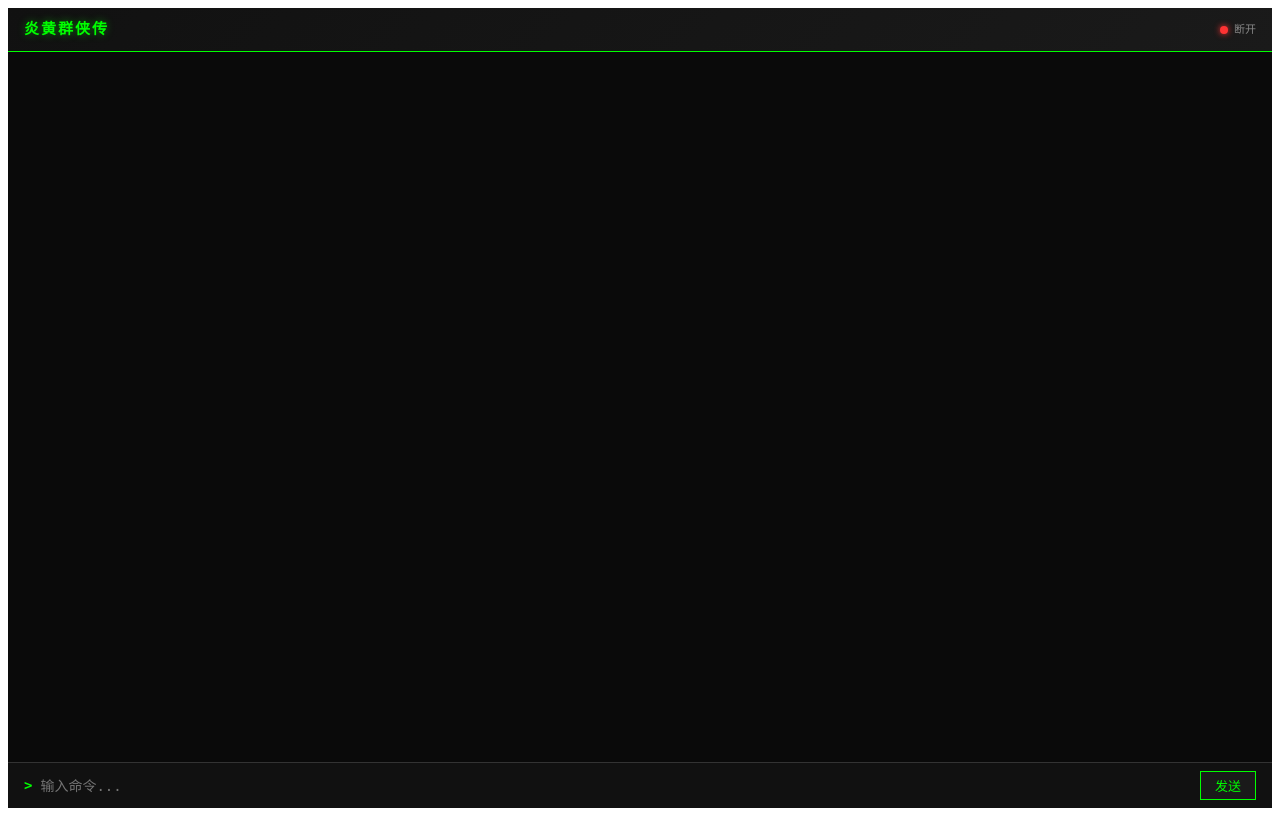
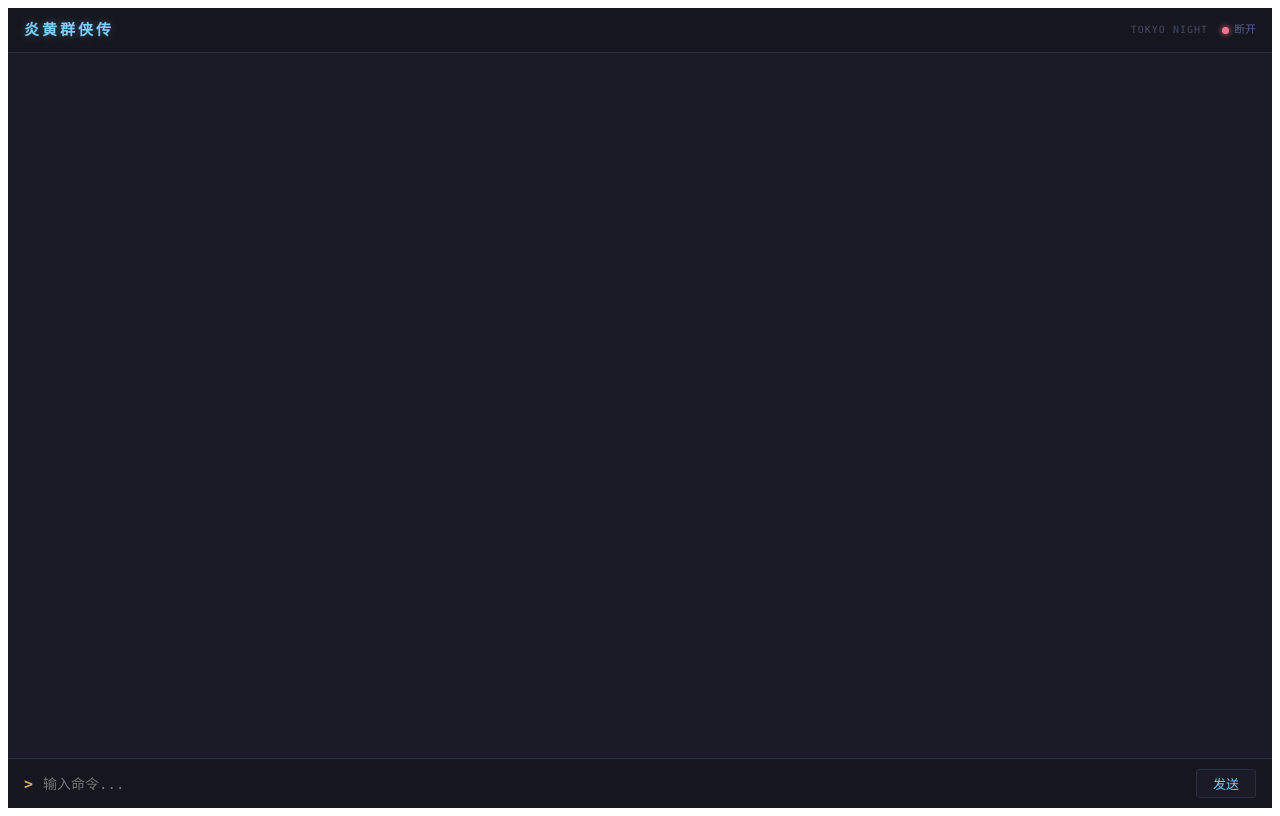
Before and after one commit to yongouyang/mud_game, a React (Vite) app: page / in a window 1280 px wide. Built offline with nearby package versions, Linux system fonts and the light colour scheme; no server answers.

Commit message:
Add 3 theme system (Tokyo Night, Catppuccin Mocha, 古卷琥珀) — switch via URL hash

```diff
--- a/src/App.tsx
+++ b/src/App.tsx
@@ -1,5 +1,15 @@
+import { useEffect, useState } from 'react';
 import { Terminal } from './components/Terminal';
+import { Theme, getTheme } from './themes';
 
 export default function App() {
-  return <Terminal />;
+  const [theme, setTheme] = useState<Theme>(() => getTheme(window.location.hash.slice(1)));
+
+  useEffect(() => {
+    const onHashChange = () => setTheme(getTheme(window.location.hash.slice(1)));
+    window.addEventListener('hashchange', onHashChange);
+    return () => window.removeEventListener('hashchange', onHashChange);
+  }, []);
+
+  return <Terminal theme={theme} />;
 }
--- a/src/components/Terminal.tsx
+++ b/src/components/Terminal.tsx
@@ -1,7 +1,12 @@
 import { useState, useEffect, useRef, useCallback } from 'react';
 import { io, Socket } from 'socket.io-client';
+import { Theme } from '../themes';
 
-export function Terminal() {
+interface TerminalProps {
+  theme: Theme;
+}
+
+export function Terminal({ theme }: TerminalProps) {
   const [lines, setLines] = useState<string[]>([]);
   const [input, setInput] = useState('');
   const [connected, setConnected] = useState(false);
@@ -18,12 +23,13 @@ export function Terminal() {
       setConnected(true);
       appendLines([
         '',
-        '  ╔════════════════════════════╗',
-        '  ║    ★ 炎黄群侠传 ★        ║',
-        '  ║    Web MUD Phase 1        ║',
-        '  ╠════════════════════════════╣',
-        '  ║  输入 help 查看可用命令    ║',
-        '  ╚════════════════════════════╝',
+        `  ╔════════════════════════════╗`,
+        `  ║    ★ 炎黄群侠传 ★        ║`,
+        `  ║    Web MUD Phase 1        ║`,
+        `  ╠════════════════════════════╣`,
+        `  ║  输入 help 查看可用命令    ║`,
+        `  ║  #tokyo | #catppuccin | #amber  ║`,
+        `  ╚════════════════════════════╝`,
         '',
       ]);
     });
@@ -77,36 +83,34 @@ export function Terminal() {
     inputRef.current?.focus();
   }, []);
 
+  const s = styles(theme);
+  const dotColor = connected ? theme.success : theme.error;
+
   return (
-    <div style={styles.container} onClick={handleContainerClick}>
+    <div style={s.container} onClick={handleContainerClick}>
       {/* Header */}
-      <div style={styles.header}>
-        <h1 style={styles.title}>炎黄群侠传</h1>
-        <span style={styles.status}>
-          <span
-            style={{
-              ...styles.dot,
-              background: connected ? '#0f0' : '#f33',
-              boxShadow: `0 0 6px ${connected ? '#0f0' : '#f33'}`,
-            }}
-          />
-          <span style={styles.statusLabel}>
-            {connected ? '在线' : '断开'}
+      <div style={s.header}>
+        <h1 style={s.title}>炎黄群侠传</h1>
+        <div style={s.headerRight}>
+          <span style={s.themeBadge}>{theme.name}</span>
+          <span style={s.status}>
+            <span style={{ ...s.dot, background: dotColor, boxShadow: `0 0 6px ${dotColor}` }} />
+            <span style={s.statusLabel}>{connected ? '在线' : '断开'}</span>
           </span>
-        </span>
+        </div>
       </div>
 
       {/* Output */}
-      <div ref={outputRef} style={styles.output}>
+      <div ref={outputRef} style={s.output}>
         {lines.join('\n')}
       </div>
 
       {/* Input bar */}
-      <div style={styles.inputBar}>
-        <span style={styles.prompt}>&gt;</span>
+      <div style={s.inputBar}>
+        <span style={s.prompt}>&gt;</span>
         <input
           ref={inputRef}
-          style={styles.input}
+          style={s.input}
           type="text"
           value={input}
           onChange={(e) => setInput(e.target.value)}
@@ -115,7 +119,7 @@ export function Terminal() {
           autoFocus
           autoComplete="off"
         />
-        <button style={styles.sendBtn} onClick={sendCommand}>
+        <button style={s.sendBtn} onClick={sendCommand}>
           发送
         </button>
       </div>
@@ -123,91 +127,108 @@ export function Terminal() {
   );
 }
 
-const styles: Record<string, React.CSSProperties> = {
+function styles(t: Theme) {
+  return {
     container: {
       display: 'flex',
-    flexDirection: 'column',
+      flexDirection: 'column' as const,
       height: '100vh',
-    background: '#0a0a0a',
-    color: '#33ff33',
-    fontFamily: "'Consolas', 'Monaco', 'Courier New', 'Fira Code', monospace",
+      background: t.bg,
+      color: t.fg,
+      fontFamily: "'JetBrains Mono', 'Fira Code', 'Consolas', 'Monaco', 'Courier New', monospace",
       fontSize: 14,
-    lineHeight: 1.55,
+      lineHeight: 1.6,
       overflow: 'hidden',
     },
     header: {
-    background: 'linear-gradient(135deg, #111 0%, #1a1a1a 100%)',
+      background: t.bgDark,
       padding: '10px 16px',
-    borderBottom: '1px solid #0f0',
+      borderBottom: `1px solid ${t.border}`,
       display: 'flex',
       alignItems: 'center',
       justifyContent: 'space-between',
       flexShrink: 0,
     },
     title: {
-    color: '#0f0',
+      color: t.accent,
       fontSize: 15,
-    letterSpacing: 2,
-    textShadow: '0 0 8px rgba(0,255,0,0.4)',
+      letterSpacing: 3,
+      textShadow: t.glow,
       margin: 0,
+      fontWeight: 600 as const,
+    },
+    headerRight: {
+      display: 'flex',
+      alignItems: 'center',
+      gap: 14,
+    },
+    themeBadge: {
+      color: t.fgDim,
+      fontSize: 10,
+      letterSpacing: 1,
+      textTransform: 'uppercase' as const,
+      opacity: 0.7,
     },
     status: {
       display: 'flex',
       alignItems: 'center',
-    gap: 6,
+      gap: 5,
       fontSize: 11,
-    color: '#888',
     },
     dot: {
       display: 'inline-block',
-    width: 8,
-    height: 8,
+      width: 7,
+      height: 7,
       borderRadius: '50%',
+      transition: 'background 0.3s',
     },
     statusLabel: {
-    color: '#888',
+      color: t.fgDim,
     },
     output: {
       flex: 1,
-    overflowY: 'auto',
-    padding: '12px 16px',
-    whiteSpace: 'pre-wrap',
-    wordBreak: 'break-all',
-    scrollBehavior: 'smooth',
+      overflowY: 'auto' as const,
+      padding: '14px 18px',
+      whiteSpace: 'pre-wrap' as const,
+      wordBreak: 'break-all' as const,
+      scrollBehavior: 'smooth' as const,
     },
     inputBar: {
       display: 'flex',
       alignItems: 'center',
-    gap: 6,
-    padding: '8px 16px',
-    background: '#111',
-    borderTop: '1px solid #333',
+      gap: 8,
+      padding: '10px 16px',
+      background: t.bgDark,
+      borderTop: `1px solid ${t.border}`,
       flexShrink: 0,
     },
     prompt: {
-    color: '#0f0',
-    fontWeight: 'bold',
-    fontSize: 14,
+      color: t.prompt,
+      fontWeight: 'bold' as const,
+      fontSize: 15,
       flexShrink: 0,
     },
     input: {
       flex: 1,
       background: 'transparent',
       border: 'none',
-    color: '#33ff33',
+      color: t.fg,
       fontFamily: 'inherit',
       fontSize: 14,
       outline: 'none',
-    caretColor: '#0f0',
+      caretColor: t.accent,
     },
     sendBtn: {
-    background: '#1a1a1a',
-    color: '#0f0',
-    border: '1px solid #0f0',
-    padding: '4px 14px',
+      background: t.bg,
+      color: t.accent,
+      border: `1px solid ${t.border}`,
+      padding: '4px 16px',
+      borderRadius: 3,
       fontFamily: 'inherit',
       fontSize: 13,
       cursor: 'pointer',
       flexShrink: 0,
+      transition: 'all 0.15s',
     },
   };
+}
--- /dev/null
+++ b/src/themes.ts
@@ -0,0 +1,69 @@
+export interface Theme {
+  name: string;
+  bg: string;        // main background
+  bgDark: string;    // header, input bar
+  bgHover: string;   // button hover
+  fg: string;        // main text
+  fgDim: string;     // muted text
+  accent: string;    // title, borders, highlights
+  accentAlt: string; // secondary accent (box borders, etc.)
+  prompt: string;    // > symbol
+  success: string;   // connected dot
+  error: string;     // disconnected dot
+  border: string;    // dividers
+  glow: string;      // text shadow glow
+}
+
+export const themes: Record<string, Theme> = {
+  tokyo: {
+    name: 'Tokyo Night',
+    bg: '#1a1b26',
+    bgDark: '#16161e',
+    bgHover: '#3d59a1',
+    fg: '#c0caf5',
+    fgDim: '#565f89',
+    accent: '#7dcfff',
+    accentAlt: '#bb9af7',
+    prompt: '#e0af68',
+    success: '#9ece6a',
+    error: '#f7768e',
+    border: '#292e42',
+    glow: '0 0 10px rgba(125, 207, 255, 0.3)',
+  },
+
+  catppuccin: {
+    name: 'Catppuccin Mocha',
+    bg: '#1e1e2e',
+    bgDark: '#181825',
+    bgHover: '#89b4fa',
+    fg: '#cdd6f4',
+    fgDim: '#6c7086',
+    accent: '#cba6f7',
+    accentAlt: '#89b4fa',
+    prompt: '#fab387',
+    success: '#a6e3a1',
+    error: '#f38ba8',
+    border: '#313244',
+    glow: '0 0 10px rgba(203, 166, 247, 0.25)',
+  },
+
+  amber: {
+    name: '古卷琥珀',
+    bg: '#1a1410',
+    bgDark: '#120e0b',
+    bgHover: '#8b5e3c',
+    fg: '#c8c0b0',
+    fgDim: '#6b5e53',
+    accent: '#d4846a',
+    accentAlt: '#c49a4a',
+    prompt: '#e2b04a',
+    success: '#8b9a6b',
+    error: '#c45a4a',
+    border: '#2e241b',
+    glow: '0 0 12px rgba(212, 132, 106, 0.25)',
+  },
+};
+
+export function getTheme(hash: string): Theme {
+  return themes[hash] || themes['tokyo'];
+}
```
Lines whose indentation alone changed are shown as unchanged.
